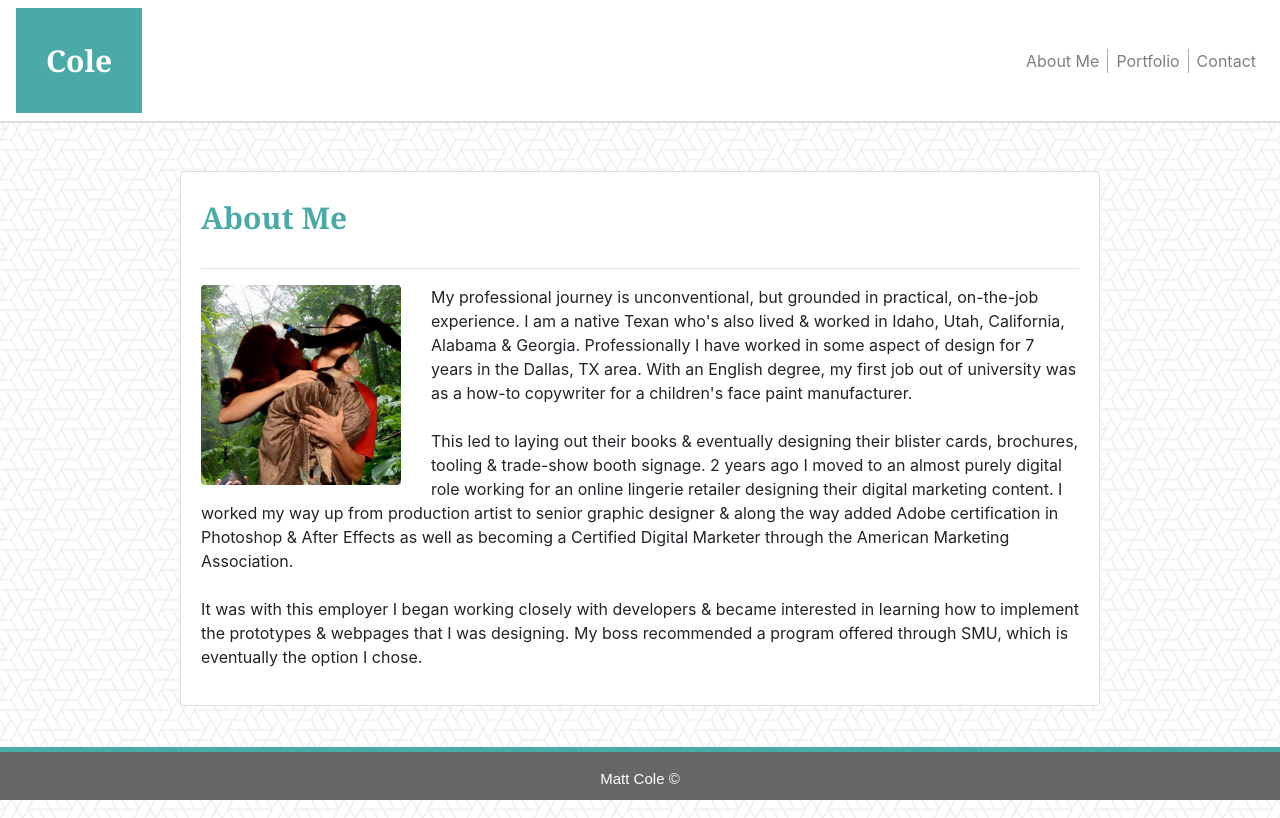
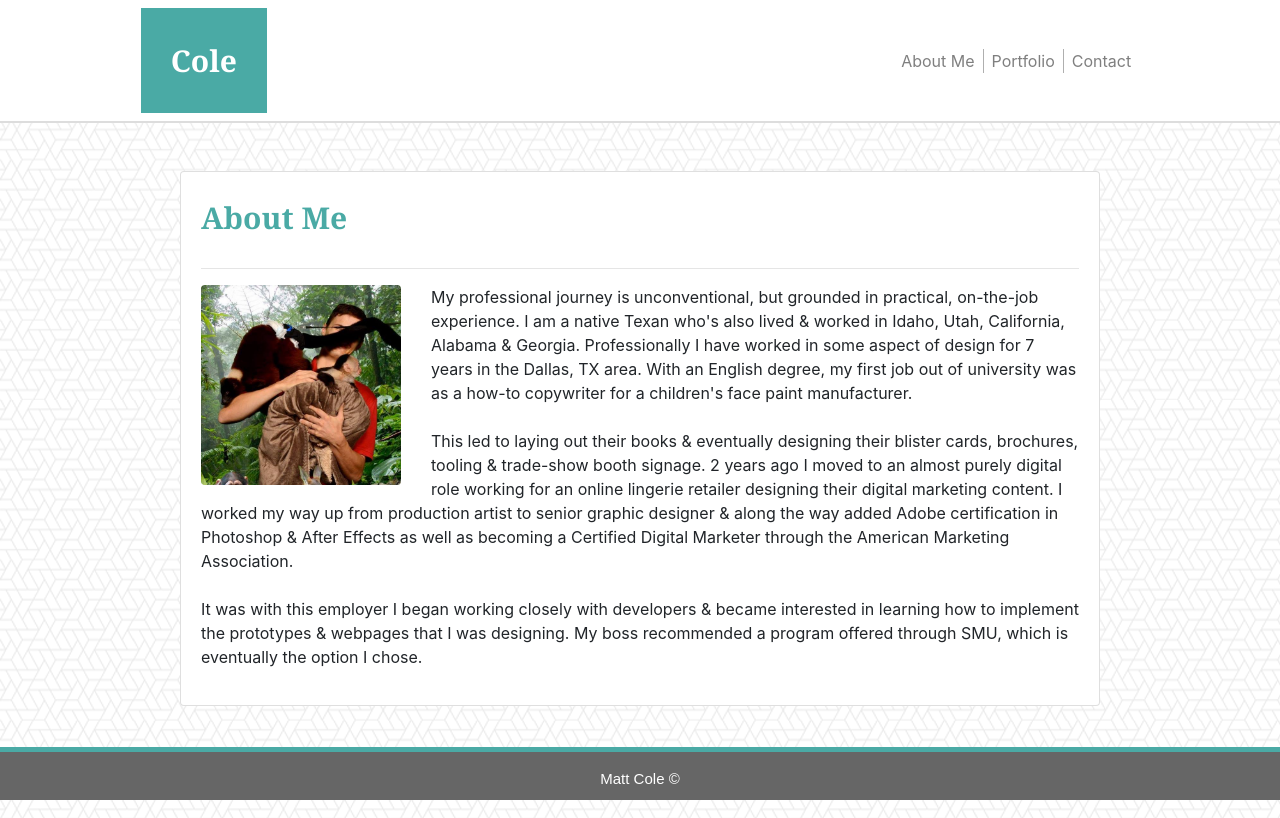
Before and after one commit to thewly/Bootstrap-Portfolio, a plain HTML site: page index.html in a window 1280 px wide. Drawn offline with nearby package versions, Linux system fonts and the light colour scheme.

Commit message:
fixed nav final

```diff
--- a/assets/css/styles.css
+++ b/assets/css/styles.css
@@ -9,6 +9,13 @@
 }
 .navbar-light .navbar-brand {
     color: white;
+}
+.maNav {
+    display: flex;
+    flex-direction: row;
+    width: 80%;
+    margin-left: auto;
+    margin-right: auto;
 }
 .mainCard {
     padding-top: 3rem;
--- a/index.html
+++ b/index.html
@@ -17,6 +17,7 @@
     <!-- this is the navigation -->
 
     <nav class="navbar navbar-expand-lg navbar-light bg-white">
+            <div class="maNav">
         <div class="d-flex flex-grow-1">
 
             <div class="boom">
@@ -43,7 +44,7 @@
             </ul>
         </div>
     </nav>
-
+</div>
     <!-- main body for content on the site -->
     <div class="container">
         <div class="row">
```
